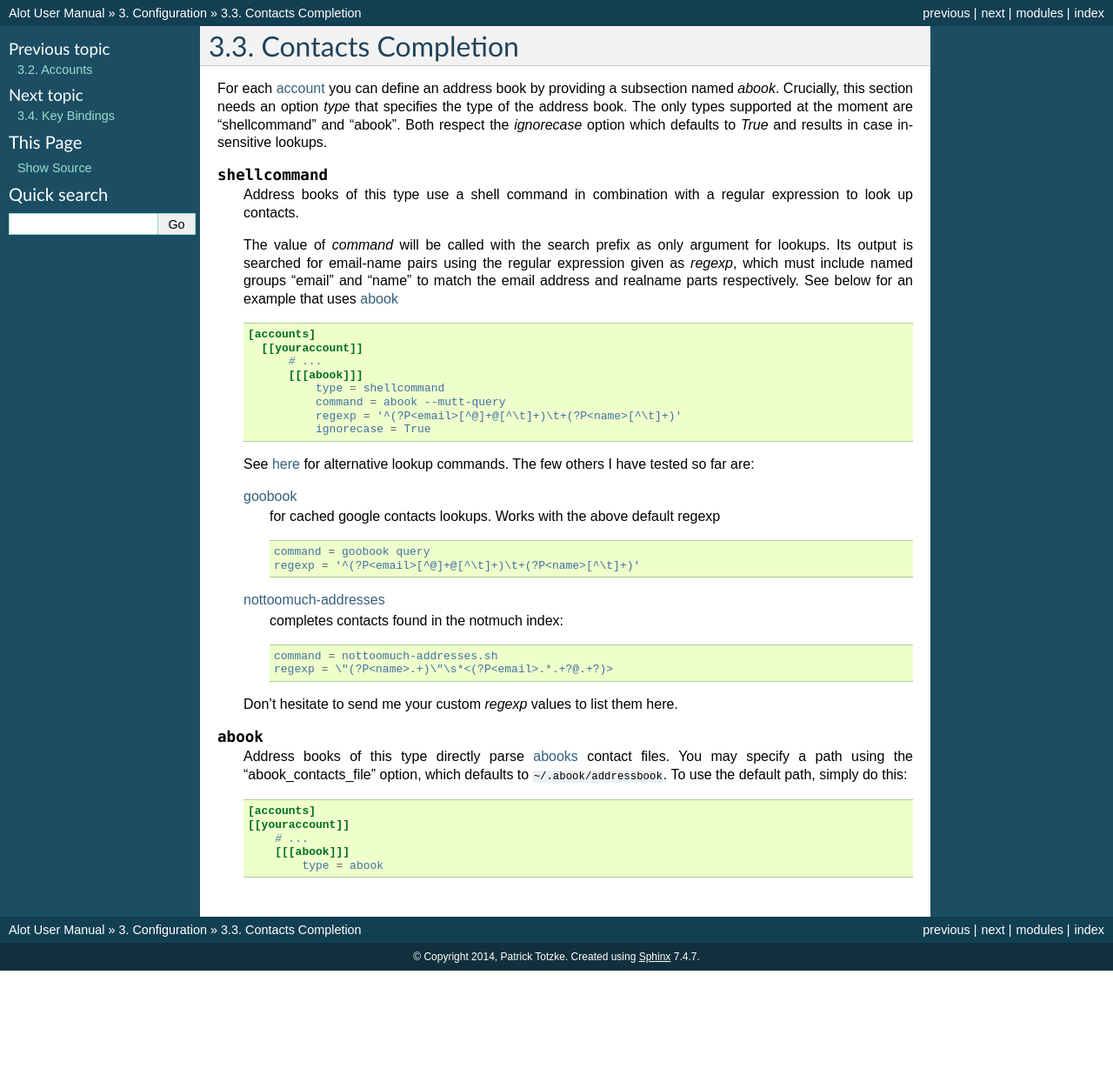
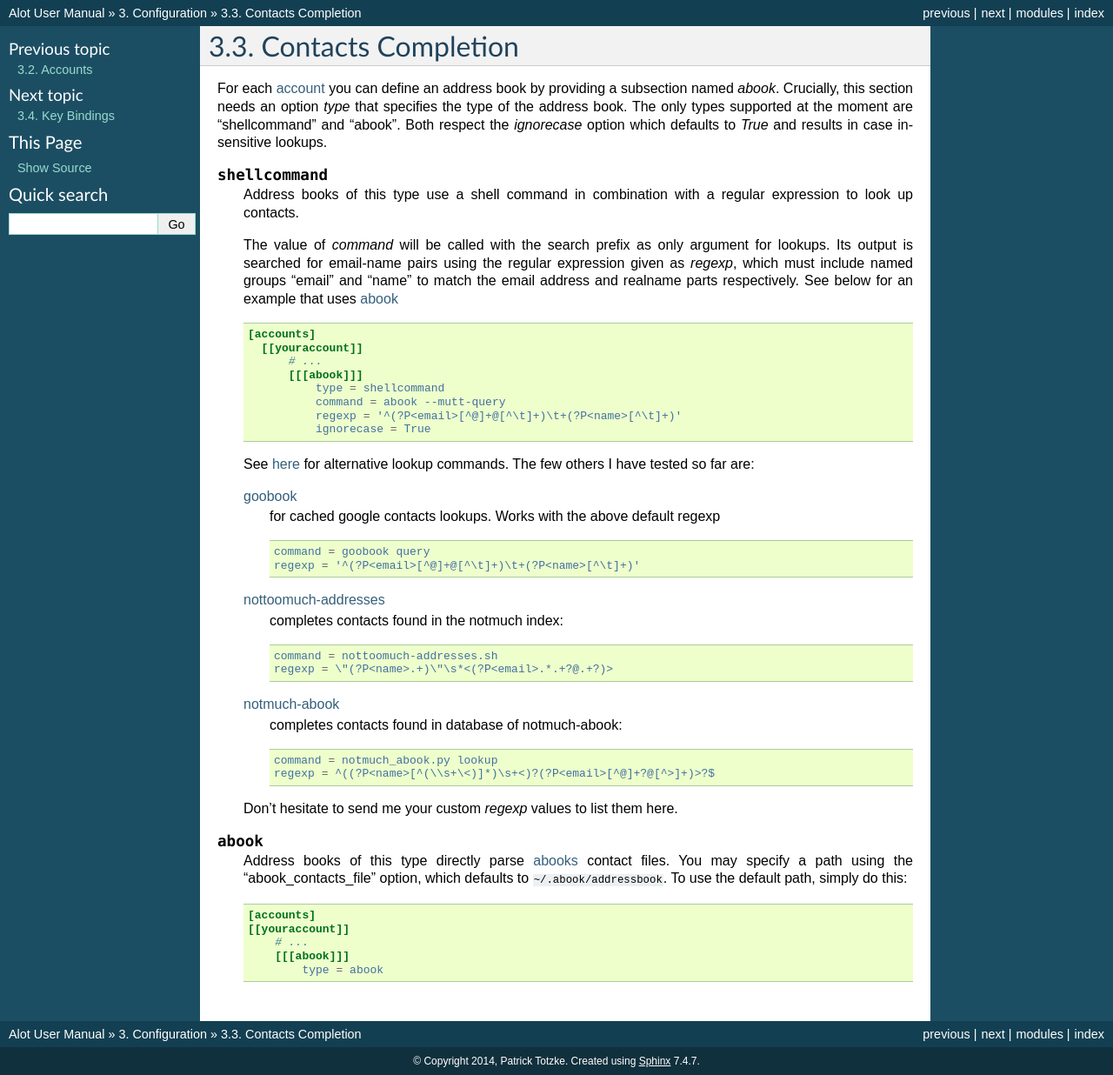
Before and after one commit to pazz/alot, a Sphinx documentation site: the page built from docs/source/configuration/contacts_completion.rst, in a window 1280 px wide. Shown: the whole page at 87% size. Built offline with Sphinx 7.4.7, drawn with Linux system fonts in a browser that asks for light colours; before the commit the page ends 1116 px from its top, so only the background shows below that.

Commit message:
docs: add contact completion for notmuch-abook

```diff
--- a/docs/source/configuration/contacts_completion.rst
+++ b/docs/source/configuration/contacts_completion.rst
@@ -48,6 +48,14 @@ Both respect the `ignorecase` option which defaults to `True` and results in cas
           command = nottoomuch-addresses.sh
           regexp = \"(?P<name>.+)\"\s*<(?P<email>.*.+?@.+?)>
 
+    `notmuch-abook <https://github.com/guyzmo/notmuch-abook>`_
+        completes contacts found in database of notmuch-abook:
+
+        .. code-block:: ini
+
+          command = notmuch_abook.py lookup
+          regexp = ^((?P<name>[^(\\s+\<)]*)\s+<)?(?P<email>[^@]+?@[^>]+)>?$
+
     Don't hesitate to send me your custom `regexp` values to list them here.
 
 .. describe:: abook
```
